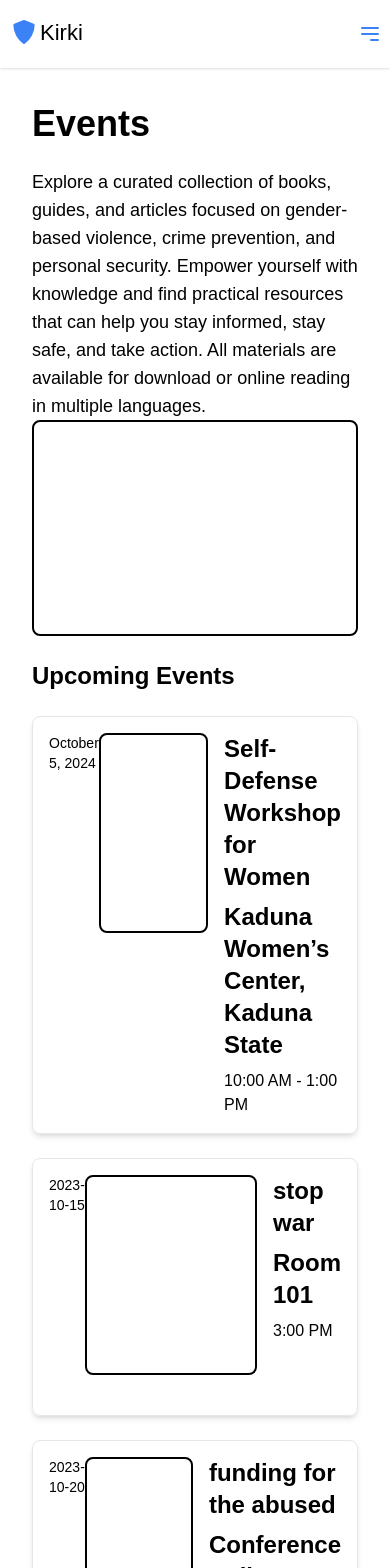
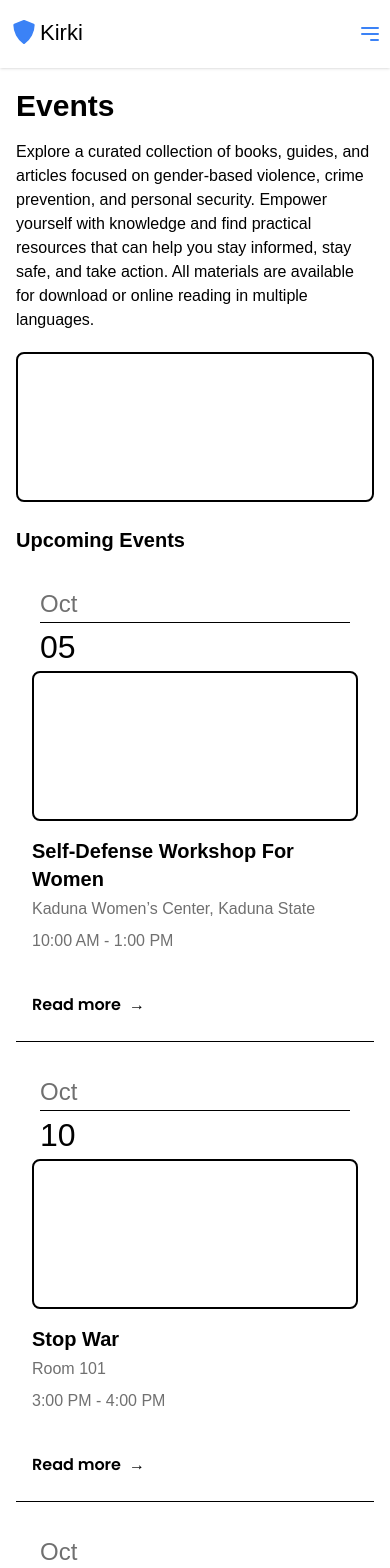
Before and after one commit to Jerryvic911/Justice, a Next.js app: page /events in a window 390 px wide. Shown: the top 1568 px of the page. Built offline with nearby package versions, Linux system fonts and the light colour scheme.

Commit message:
finished events page

```diff
--- a/src/app/components/Body.jsx
+++ b/src/app/components/Body.jsx
@@ -4,6 +4,7 @@ import Work from '../features/Work';
 import Image from 'next/image';
 import People from '../image/people.png';
 import Map from '../image/Map.png';
+import Link from 'next/link';
 
 function Body() {
   return (
@@ -29,7 +30,8 @@ function Body() {
               us in making our community safer.
             </p>
             <div className='mt-2 flex gap-5 pt-5 capitalize'>
-              <button className='flex font-manrope h-11 w-[12rem] capitalize rounded-full bg-[#B8F171] pl-8 pt-[8.5px]'>
+            <Link href='/contact'>
+            <button className='flex font-manrope h-11 w-[12rem] capitalize rounded-full bg-[#B8F171] pl-8 pt-[8.5px]'>
                 get more help
                 <svg
                   xmlns='http://www.w3.org/2000/svg'
@@ -46,7 +48,9 @@ function Body() {
                   />
                 </svg>
               </button>
-              <button className='flex font-manrope pl-8 pt-2 capitalize'>
+            </Link>
+             <Link href='/books'>
+             <button className='flex font-manrope pl-8 pt-2 capitalize'>
                 Explore books
                 <svg
                   xmlns='http://www.w3.org/2000/svg'
@@ -63,6 +67,7 @@ function Body() {
                   />
                 </svg>
               </button>
+             </Link>
             </div>
 
             <div>
--- a/src/app/events/page.jsx
+++ b/src/app/events/page.jsx
@@ -8,35 +8,44 @@ export default function Events() {
   const router = useRouter();
 
   return (
-    <div className='p-8'>
+    <div className='p-4 sm:p-8'>
       <div>
-        <h1 className='mb-6 text-4xl font-bold'>Events</h1>
-        <p className='font-manrope text-lg md:text-xl leading-7'>
+        <h1 className='mb-4 text-3xl sm:text-4xl font-bold'>Events</h1>
+        <p className='font-manrope text-base sm:text-lg md:text-xl mb-5 leading-6 md:leading-7'>
           Explore a curated collection of books, guides, and articles focused on gender-based violence, crime prevention, and personal security. Empower yourself with knowledge and find practical resources that can help you stay informed, stay safe, and take action. All materials are available for download or online reading in multiple languages.
         </p>
-        <div className="border-black border-2 rounded-lg w-full h-[216px] mb-6">
-        </div>
+        <div className="border-black border-2 rounded-lg w-full h-[150px] md:h-[216px] mb-6"></div>
       </div>
 
-      <h2 className='mb-6 text-2xl font-bold'>Upcoming Events</h2>
-      <ul className='space-y-6'>
+      <h2 className='mb-4 text-xl sm:text-2xl font-bold'>Upcoming Events</h2>
+      <ul className='space-y-4 sm:space-y-6'>
         {event.map((event) => (
           <li
             key={event.id}
-            className='rounded-lg border p-4 shadow-md cursor-pointer'
+            className='border-b border-black p-4 cursor-pointer hover:bg-gray-100' // Added hover effect for better UX
             onClick={() => router.push(`/Events/${event.id}`)}
           >
-            <div className='flex'>
-              <p className='text-sm font-manrope'>{event.date}</p>
-              <div className="border-black border-2 rounded-lg w-[500px] h-[200px] mb-6">
+            <div className='flex flex-col sm:flex-row'>
+              <div className='flex flex-col pl-2 sm:pl-5 pr-2 sm:pr-5'>
+                <p className='text-[24px] sm:text-[30px] font-[500] font-manrope text-[#707070]'>{event.shortmonth}</p>
+                <h1 className='border-t w-auto border-black text-[32px] sm:text-[40px] font-[500] font-manrope'>{event.shortdate}</h1>
               </div>
 
-              <div className='flex flex-col ml-4'>
-                <h2 className='mb-2 text-2xl font-semibold'>{event.title}</h2>
-                <h2 className='mb-2 text-2xl font-semibold'>{event.location}</h2>
-                <span>
+              <div className="border-black border-2 rounded-lg w-full sm:w-[500px] h-[150px] sm:h-[200px] mb-4 sm:mb-6"></div>
+
+              <div className='flex flex-col ml-0 sm:ml-4'>
+                <h2 className='mb-1 text-xl sm:text-2xl font-semibold capitalize'>{event.title}</h2>
+                <h2 className='mb-1 text-[16px] sm:text-[20px] font-[500] text-[#707070]'>{event.location}</h2>
+                <span className='md:border-b md:border-black md:w-[30rem] pb-4 sm:pb-7 mt-1 text-[#707070] font-[500] text-[16px] sm:text-[20px]'>
                   {Array.isArray(event.time) ? event.time.join(" - ") : event.time}
                 </span>
+
+                <div className='mt-4 sm:mt-7'>
+                  <button className='font-[600] font-popins text-[16px] sm:text-[20px] leading-[24px] sm:leading-[37.5px] flex items-center py-2  '>
+                    Read more
+                    <span className='ml-2'>&#8594;</span>
+                  </button>
+                </div>
               </div>
             </div>
           </li>
--- a/src/app/features/Work.jsx
+++ b/src/app/features/Work.jsx
@@ -1,6 +1,7 @@
 import React from "react";
 import Image from "next/image";
 import Update from "./skills-and-updates";
+import Link from "next/link";
 
 
 const Work = () => {
@@ -16,7 +17,8 @@ const Work = () => {
 
           <div className="mt-10">
             <ul className="flex flex-col md:flex-row gap-10 md:gap-56">
-              <li>
+             <Link href="/books">
+             <li>
                 <button className="font-[600] font-popins text-xl md:text-2xl lg:text-3xl leading-tight md:leading-snug lg:leading-normal flex gap-4">
                   Books
                   <svg xmlns="http://www.w3.org/2000/svg" fill="none" viewBox="0 0 24 24" strokeWidth="1.5" stroke="currentColor" className="size-6 mt-1">
@@ -27,7 +29,9 @@ const Work = () => {
                   Explore written resources on GBV
                 </h2>
               </li>
-              <li>
+             </Link>
+           <Link href="/Events">
+           <li>
                 <button className="font-[600] font-popins text-xl md:text-2xl lg:text-3xl leading-tight md:leading-snug lg:leading-normal flex gap-4">
                   Events
                   <svg xmlns="http://www.w3.org/2000/svg" fill="none" viewBox="0 0 24 24" strokeWidth="1.5" stroke="currentColor" className="size-6 mt-1">
@@ -38,7 +42,9 @@ const Work = () => {
                   Explore latest events
                 </h2>
               </li>
-              <li>
+           </Link>
+             <Link href="/map">
+             <li>
                 <button className="font-[600] font-popins text-xl md:text-2xl lg:text-3xl leading-tight md:leading-snug lg:leading-normal flex gap-4">
                   Maps
                   <svg xmlns="http://www.w3.org/2000/svg" fill="none" viewBox="0 0 24 24" strokeWidth="1.5" stroke="currentColor" className="size-6 mt-1">
@@ -49,6 +55,7 @@ const Work = () => {
                   Share live locations
                 </h2>
               </li>
+             </Link>
             </ul>
           </div>
 
--- a/src/data/events.data.json
+++ b/src/data/events.data.json
@@ -4,32 +4,36 @@
     "title": "Self-Defense Workshop for Women",
     "description": "Join us for a practical self-defense workshop tailored for women. This workshop will teach basic self-defense techniques, ways to stay aware of your surroundings, and how to respond to potential threats. No previous experience is necessary.",
     "time": ["10:00 AM", "1:00 PM"],
-    "endTime": [],
     "date": "October 5, 2024",
     "location": "Kaduna Women’s Center, Kaduna State",
     "topics": ["How to de-escalate confrontations", "Personal safety tips in public spaces"],
     "speakers": ["Amina Suleiman:Expert in Women’s Safety and Martial Arts "],
-    "speakers1": ["Fatima Musa:Community Organizer and GBV Advocate"]
+    "speakers1": ["Fatima Musa:Community Organizer and GBV Advocate"],
+    "shortmonth": "Oct",
+    "shortdate": "05"
   },
   {
     "id": 2,
     "title": "stop war",
     "description": "A story about racial injustice.",
-    "time": ["3:00 PM"],
-    "endTime": ["4:00 PM"],
-    "date": "2023-10-15",
+    "time": ["3:00 PM", "4:00 PM"],
+    "date": "October 10, 2024",
     "location": "Room 101",
     "topics": ["Social Justice", "Race", "Activism"],
-    "speakers": ["Alice Johnson", "Michael Brown"]
+    "speakers": ["Alice Johnson", "Michael Brown"],
+     "shortmonth": "Oct",
+    "shortdate": "10"
   },
   {
     "id": 3,
     "title": "funding for the abused",
     "description": "A dystopian novel about totalitarianism.",
     "time": "1:00 PM",
-    "date": "2023-10-20",
+    "date": "October 15, 2024",
     "location": "Conference Hall",
     "topics": ["Dystopia", "Political Fiction", "Survival"],
-    "speakers": ["Emily Davis", "Robert Green"]
+    "speakers": ["Emily Davis", "Robert Green"],
+     "shortmonth": "Oct",
+    "shortdate": "15"
   }
 ]
```
